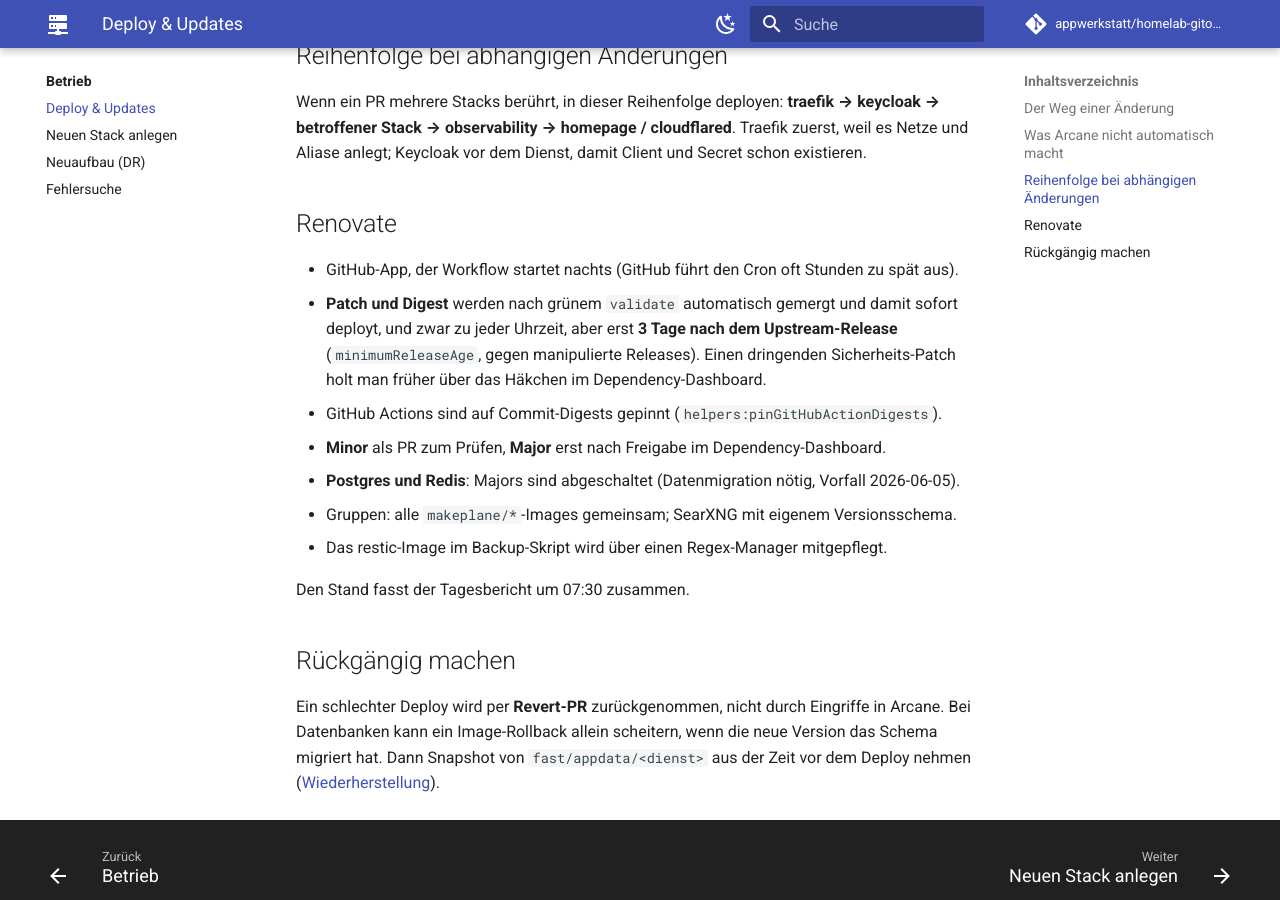
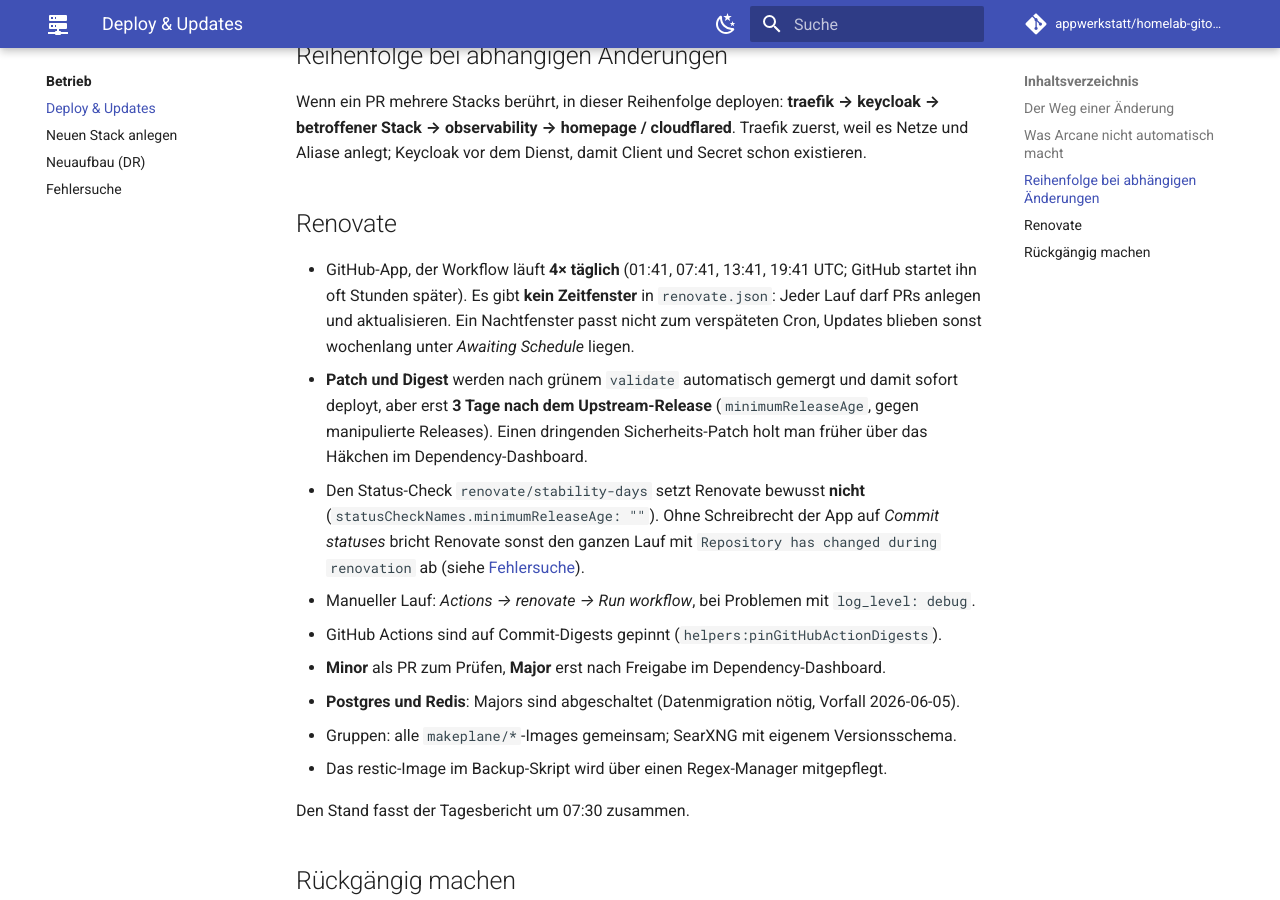
Before and after one commit to appwerkstatt/homelab-gitops, an MkDocs documentation site: the page built from docs/betrieb/deploy.md, in a window 1280 px wide and 900 px high, scrolled down 1394 px. Built offline with MkDocs 1.6.1 and Material for MkDocs 9.7.7, drawn with Linux system fonts in a browser that asks for light colours; comment, search, counter and statistics services are not loaded.

Commit message:
Renovate: Zeitfenster weg, Status-Check stability-days aus, Cron 4x täglich (#166)
Seit 2026-11-23 brach jeder Renovate-Lauf mit "Repository has changed during
renovation" ab: Für renovate/pin-dependencies wollte Renovate den Status
renovate/stability-days setzen, die App darf das nicht, Renovate wertet den
Fehler als Abbruch. Weder weitere Branches noch das Dashboard wurden danach
bearbeitet. Dazu hingen Minor-Updates (z. B. paperless-ngx 3.5.1) am Fenster
2-6 Uhr, während GitHub den 03:00-Cron erst 10-13 Uhr UTC startete.

- statusCheckNames.minimumReleaseAge = "" (Check wird nicht gesetzt)
- globales schedule entfernt, Patch-Regel braucht kein eigenes mehr
- Cron 41 1,7,13,19 * * *, workflow_dispatch mit log_level
- Doku: Deploy & Updates, Fehlersuche, Sicherheit, SECURITY.md #23


Claude-Session: https://claude.ai/code/session_01LGZcGP8t4XcvcoFS4Rmjs5

Co-authored-by: Claude <noreply@anthropic.com>

```diff
--- a/docs/betrieb/deploy.md
+++ b/docs/betrieb/deploy.md
@@ -47,10 +47,17 @@ Dienst, damit Client und Secret schon existieren.
 
 ## Renovate
 
-- GitHub-App, der Workflow startet nachts (GitHub führt den Cron oft Stunden zu spät aus).
-- **Patch und Digest** werden nach grünem `validate` automatisch gemergt und damit sofort deployt, und zwar
-  zu jeder Uhrzeit, aber erst **3 Tage nach dem Upstream-Release** (`minimumReleaseAge`, gegen manipulierte
-  Releases). Einen dringenden Sicherheits-Patch holt man früher über das Häkchen im Dependency-Dashboard.
+- GitHub-App, der Workflow läuft **4× täglich** (01:41, 07:41, 13:41, 19:41 UTC; GitHub startet ihn oft
+  Stunden später). Es gibt **kein Zeitfenster** in `renovate.json`: Jeder Lauf darf PRs anlegen und
+  aktualisieren. Ein Nachtfenster passt nicht zum verspäteten Cron, Updates blieben sonst wochenlang unter
+  *Awaiting Schedule* liegen.
+- **Patch und Digest** werden nach grünem `validate` automatisch gemergt und damit sofort deployt, aber erst
+  **3 Tage nach dem Upstream-Release** (`minimumReleaseAge`, gegen manipulierte Releases). Einen dringenden
+  Sicherheits-Patch holt man früher über das Häkchen im Dependency-Dashboard.
+- Den Status-Check `renovate/stability-days` setzt Renovate bewusst **nicht**
+  (`statusCheckNames.minimumReleaseAge: ""`). Ohne Schreibrecht der App auf *Commit statuses* bricht Renovate
+  sonst den ganzen Lauf mit `Repository has changed during renovation` ab (siehe [Fehlersuche](fehlersuche.md#renovate-legt-keine-prs-mehr-an)).
+- Manueller Lauf: *Actions → renovate → Run workflow*, bei Problemen mit `log_level: debug`.
 - GitHub Actions sind auf Commit-Digests gepinnt (`helpers:pinGitHubActionDigests`).
 - **Minor** als PR zum Prüfen, **Major** erst nach Freigabe im Dependency-Dashboard.
 - **Postgres und Redis**: Majors sind abgeschaltet (Datenmigration nötig, Vorfall 2026-06-05).
```
Also changed, not shown: SECURITY.md (+1 -1 lines), docs/betrieb/fehlersuche.md (+13 -0 lines), docs/sicherheit/index.md (+1 -1 lines), renovate.json (+4 -7 lines), 1 other file.
